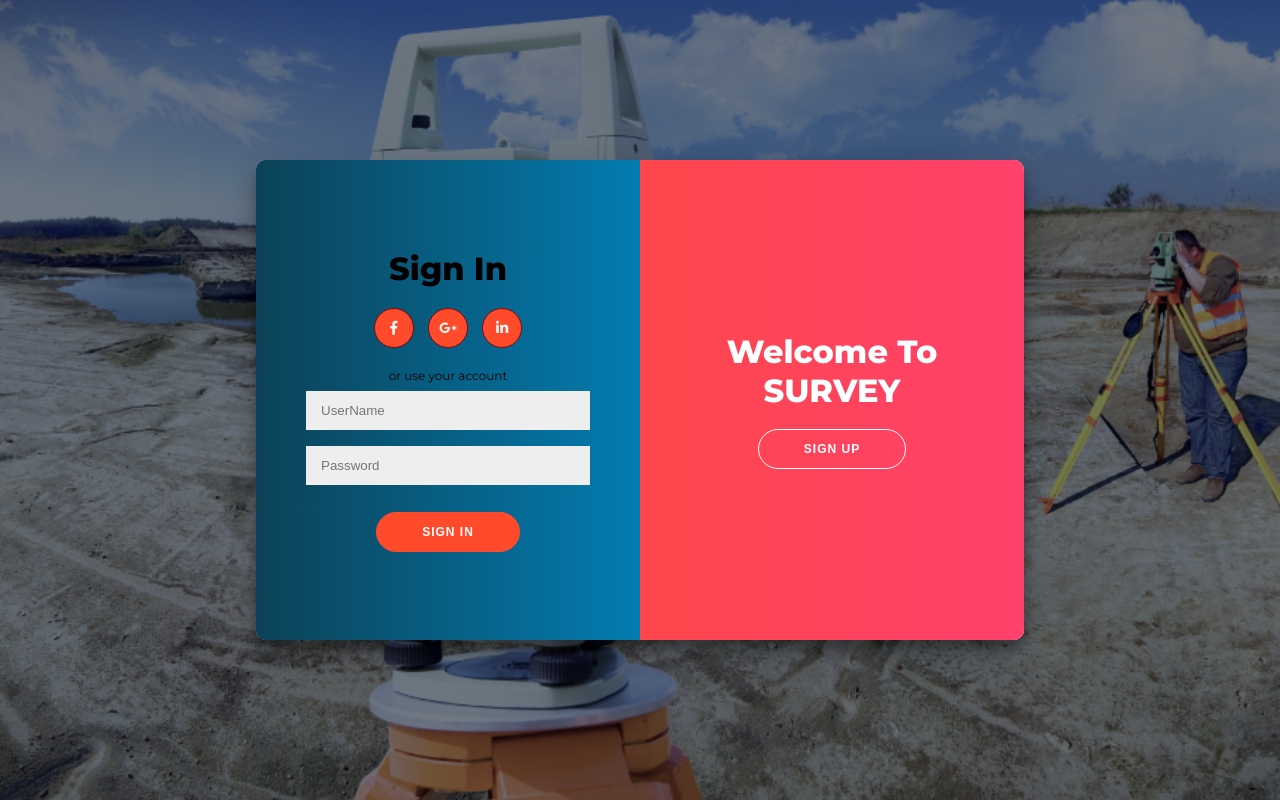
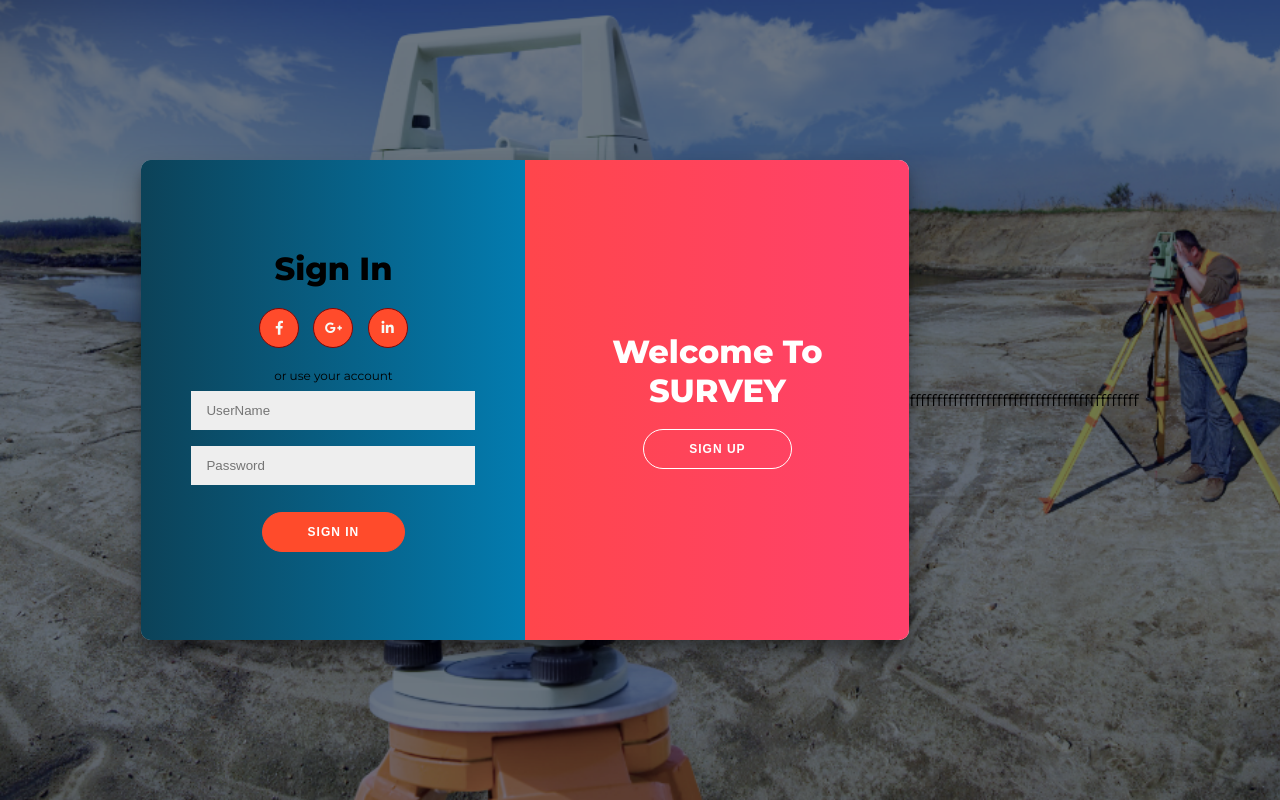
Before and after one commit to Atchaya211/surveyProject, a Flask app: page / in a window 1280 px wide. Run offline with Flask 2, Linux system fonts and the light colour scheme; some libraries are stand-ins or nearby versions.

Commit message:
Project changes

```diff
--- a/Project1/templates/index.html
+++ b/Project1/templates/index.html
@@ -78,3 +78,7 @@
     </script>
 </body>
 </html>
+
+
+
+ffffffffffffffffffffffffffffffffffffffffff
```
